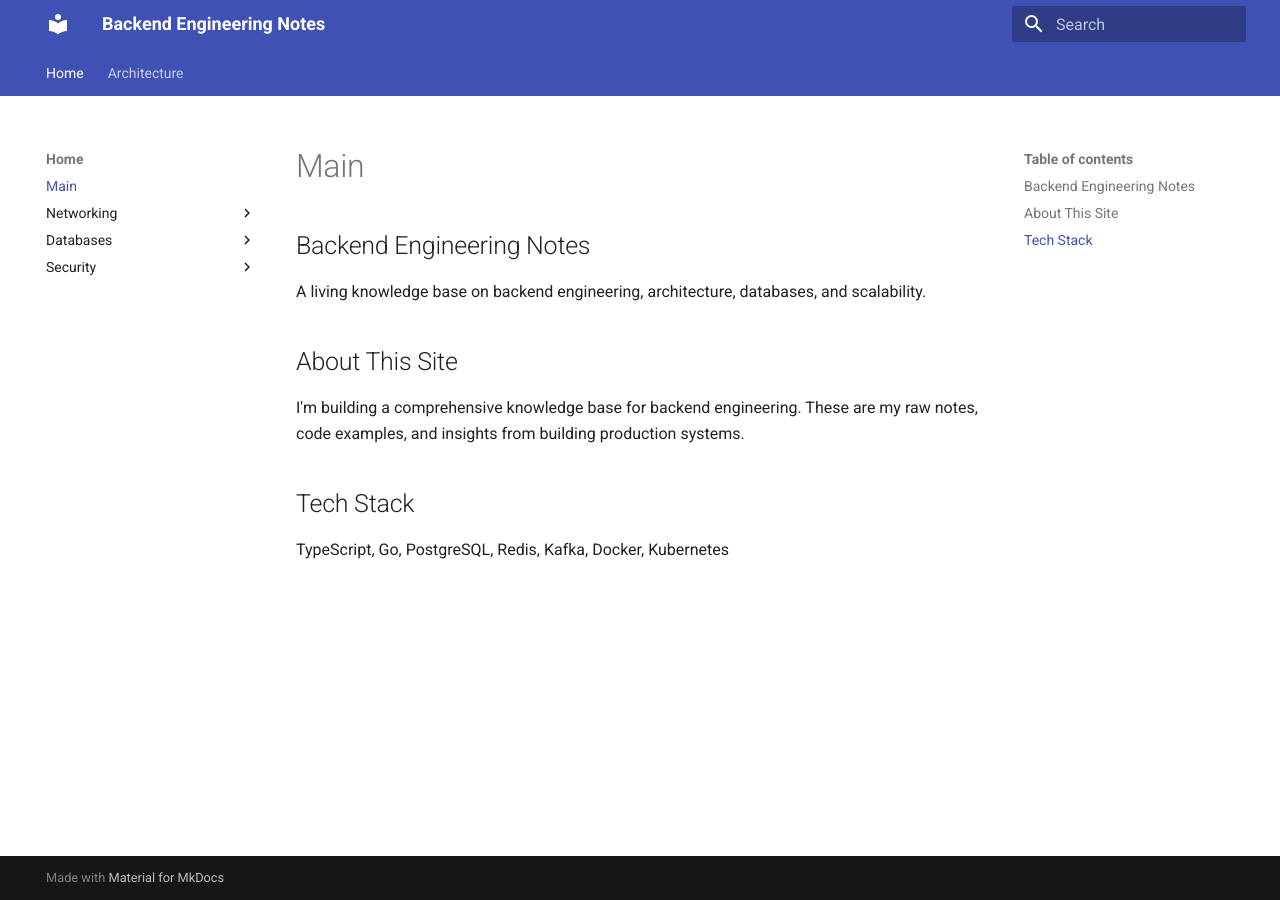
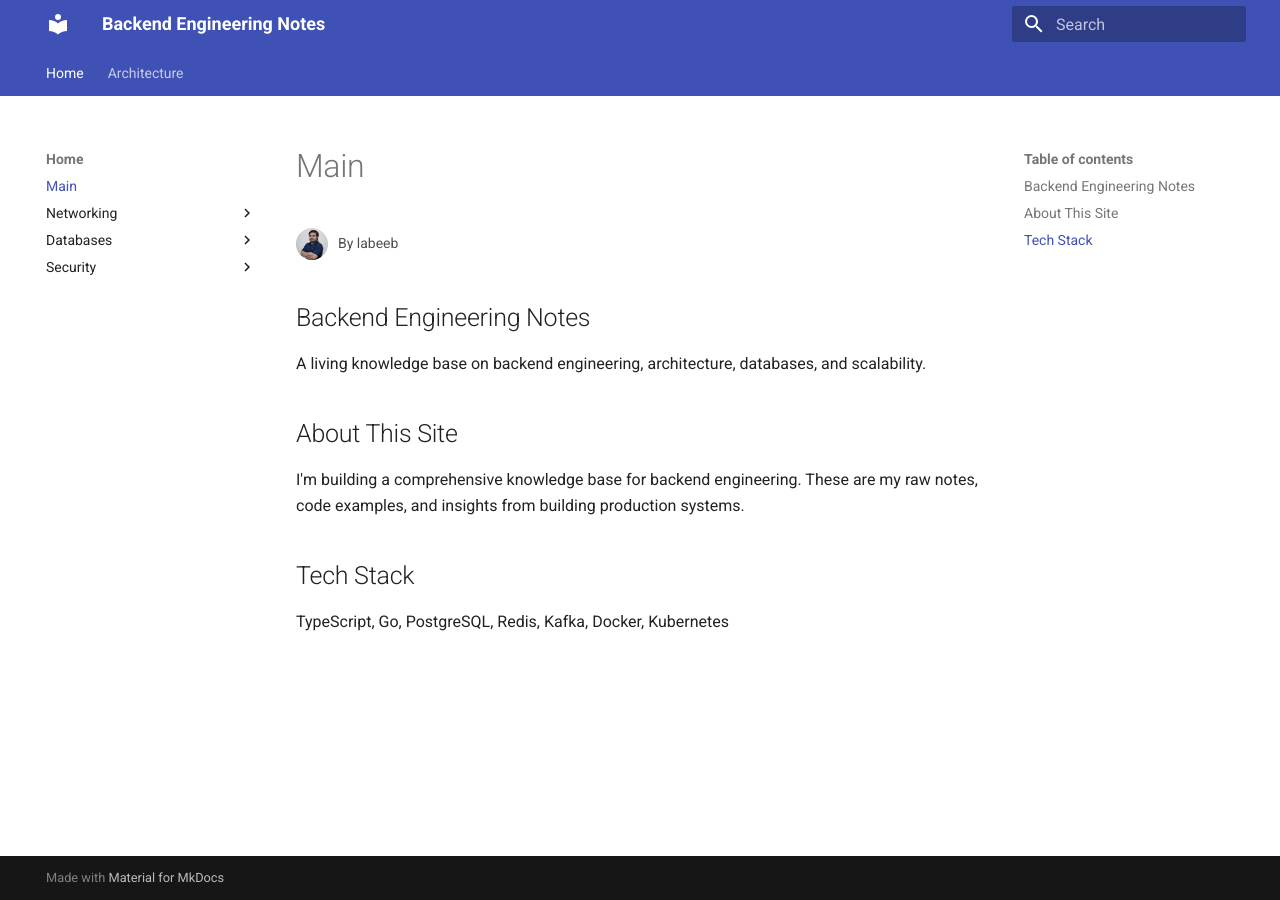
Before and after one commit to labeebahmad201/backend-engineering-notes, an MkDocs documentation site: the page built from docs/index.md, in a window 1280 px wide. Built offline with MkDocs 1.6.1 and Material for MkDocs 9.7.7, drawn with Linux system fonts in a browser that asks for light colours.

Commit message:
Update mkdocs.yml

```diff
--- a/mkdocs.yml
+++ b/mkdocs.yml
@@ -22,6 +22,10 @@ navigation.expand: false
 extra_css:
   - css/extra.css
 
+# Include custom JS for avatar under first heading
+extra_javascript:
+  - js/author-avatar.js
+
 nav:
   - Home:
       - Main: index.md
```
